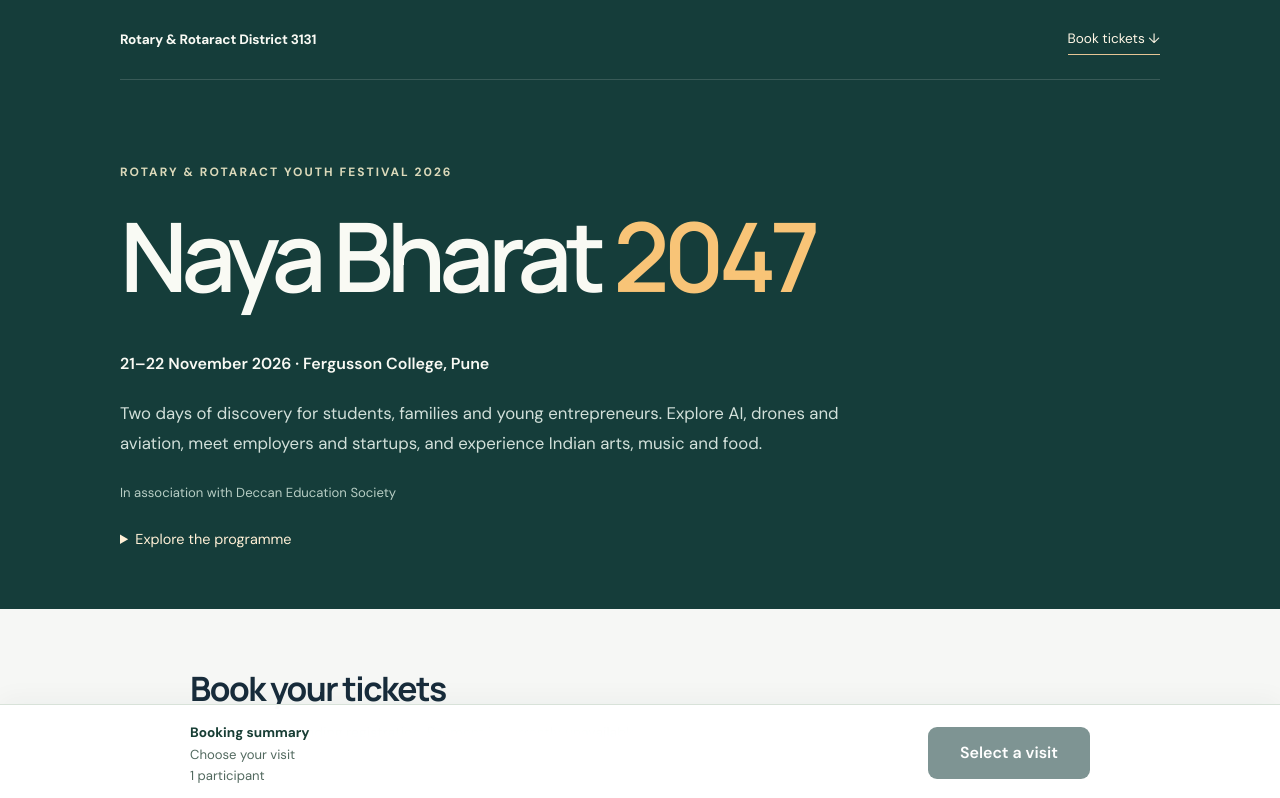
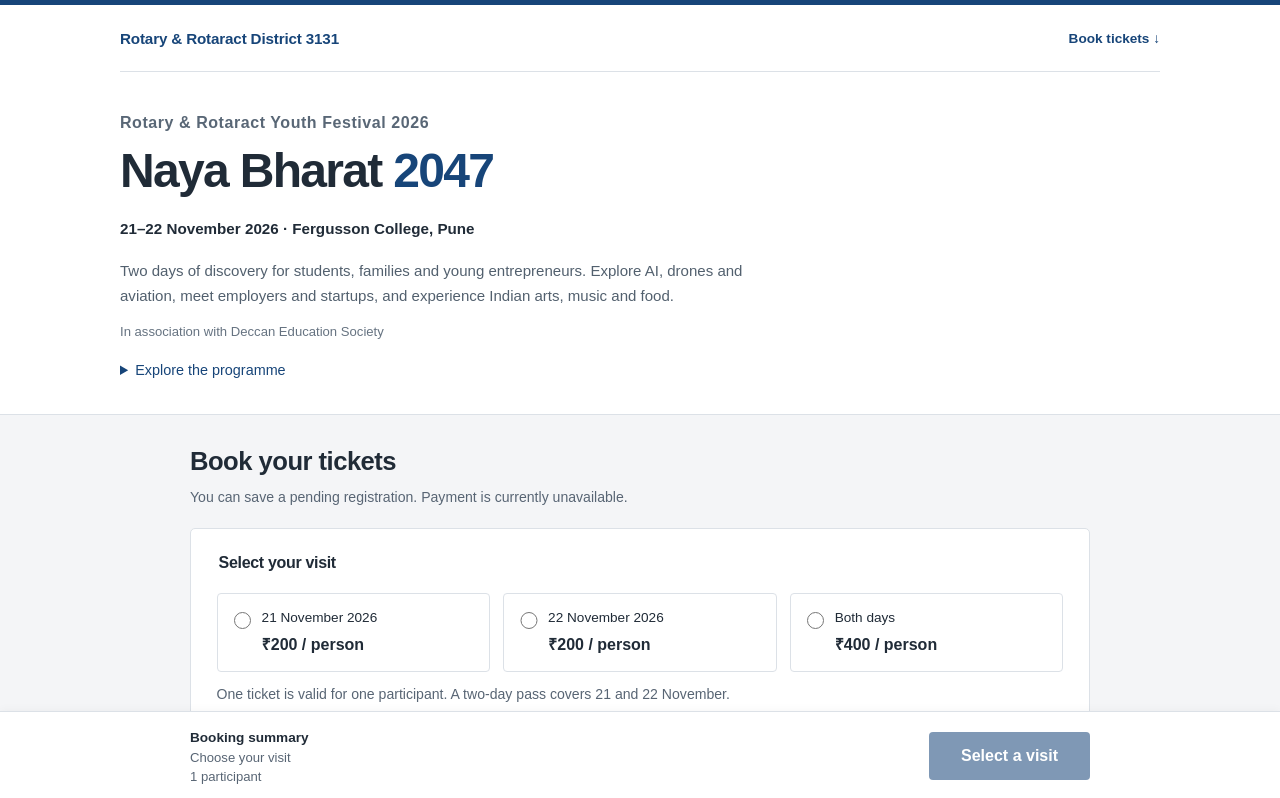
Before and after one commit to DarshanChoudhari2022/Rotary-Youth-Festival-2026-Registration-Form, a plain HTML site: page index.html in a window 1280 px wide. Shown: the top 798 px of the page. Drawn offline with Linux system fonts and the light colour scheme.

Commit message:
Simplify registration design with restrained blue and neutral styling

```diff
--- a/styles.css
+++ b/styles.css
@@ -1,4 +1,3 @@
-@import url('https://fonts.googleapis.com/css2?family=DM+Sans:wght@400;500;600;700&family=Manrope:wght@400;500;600;700;800&display=swap');
 
 * { box-sizing: border-box; }
 :root {
@@ -108,3 +107,105 @@ dialog form button { background: #eef2ed; color: #234d41; }
 @media (prefers-reduced-motion: reduce) {
   * { transition: none !important; }
 }
+
+/* Restrained event registration layout */
+:root {
+  font-family: Arial, Helvetica, sans-serif;
+  color: #202b37;
+  background: #f4f5f7;
+  --navy: #174579;
+  --line: #dce1e7;
+  --muted: #586574;
+}
+.hero {
+  background: #fff;
+  color: #202b37;
+  border-top: 5px solid #174579;
+  border-bottom: 1px solid var(--line);
+}
+.hero nav {
+  color: #174579;
+  border-bottom: 1px solid var(--line);
+  padding-block: 1.2rem;
+}
+.hero nav span { font-size: .95rem; }
+.hero a { color: #174579; border: 0; font-weight: 600; }
+.introduction { padding-block: 2.6rem 2rem; }
+.eyebrow {
+  color: #596776;
+  letter-spacing: .035em;
+  text-transform: none;
+  font-size: 1rem;
+  margin: 0 0 .8rem;
+}
+h1 {
+  font-family: Arial, Helvetica, sans-serif;
+  font-size: clamp(2rem, 5vw, 3rem);
+  font-weight: 700;
+  letter-spacing: -.035em;
+  margin: 0 0 1rem;
+}
+h1 em { color: #174579; }
+.location { font-size: .95rem; margin-block: .5rem; }
+.description { color: #52606e; font-size: .94rem; max-width: 76ch; line-height: 1.65; }
+.partner { color: #667381; margin-top: 1rem; }
+.programme { color: #52606e; margin-top: 1.2rem; line-height: 1.6; }
+.programme summary { color: #174579; }
+main.wrap { padding-top: 2rem; }
+h2, h3, legend { font-family: Arial, Helvetica, sans-serif; letter-spacing: -.02em; }
+h2 { font-size: 1.6rem; }
+h3, legend { font-size: 1rem; }
+.panel {
+  border-radius: 5px;
+  box-shadow: none;
+  padding: 1.6rem;
+}
+.options label {
+  border-radius: 4px;
+  padding: 1rem;
+  background: #fff;
+}
+.options label:hover { background: #f8fafd; border-color: #859ab2; }
+.options label:has(:checked) {
+  background: #f0f5fb;
+  border-color: #174579;
+  box-shadow: inset 0 0 0 1px #174579;
+}
+.options strong { color: #202b37; font-size: 1rem; margin-top: .5rem; }
+.counter { border-radius: 4px; background: #f5f6f8; }
+button { border-radius: 4px; }
+button:hover:enabled { background: #123b69; box-shadow: none; }
+.counter button { border-radius: 3px; color: #174579; }
+input { accent-color: #174579; }
+input:not([type=checkbox]):not([type=radio]) {
+  border-radius: 4px;
+  background: #fff;
+  border-color: #bfc9d3;
+  min-height: 44px;
+}
+.participant { border-radius: 4px; }
+.participant summary { background: #f5f6f8; }
+.participant-status { color: #276747; }
+.check { color: #475463; }
+a { color: #174579; }
+.summary {
+  border-color: #dce1e7;
+  background: #fff;
+  color: #202b37;
+  backdrop-filter: none;
+  box-shadow: 0 -2px 8px #00000008;
+}
+.summary p { color: #586574; }
+.summary button { min-width: 160px; min-height: 48px; }
+dialog { border-radius: 6px; box-shadow: 0 12px 40px #13243d25; }
+dialog::backdrop { background: #15253680; backdrop-filter: none; }
+dialog form button { color: #33485e; background: #edf0f4; }
+:focus-visible { outline-color: #174579; }
+@media (max-width: 640px) {
+  .hero nav span { font-size: .78rem; }
+  .introduction { padding-block: 1.8rem 1.5rem; }
+  .location { max-width: none; font-size: .88rem; }
+  .panel { padding: 1.15rem; }
+  .options strong { margin-top: 0; }
+  .summary button { min-width: 120px; }
+}
```
